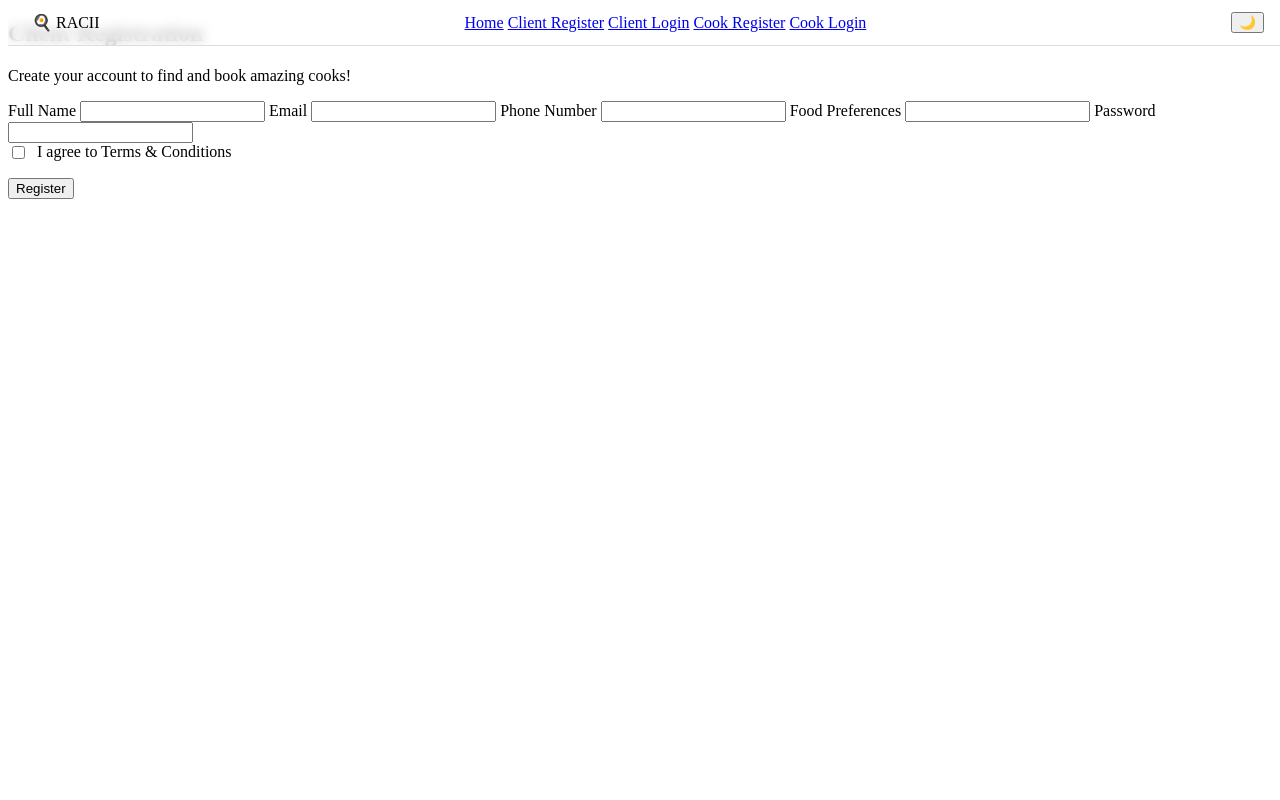
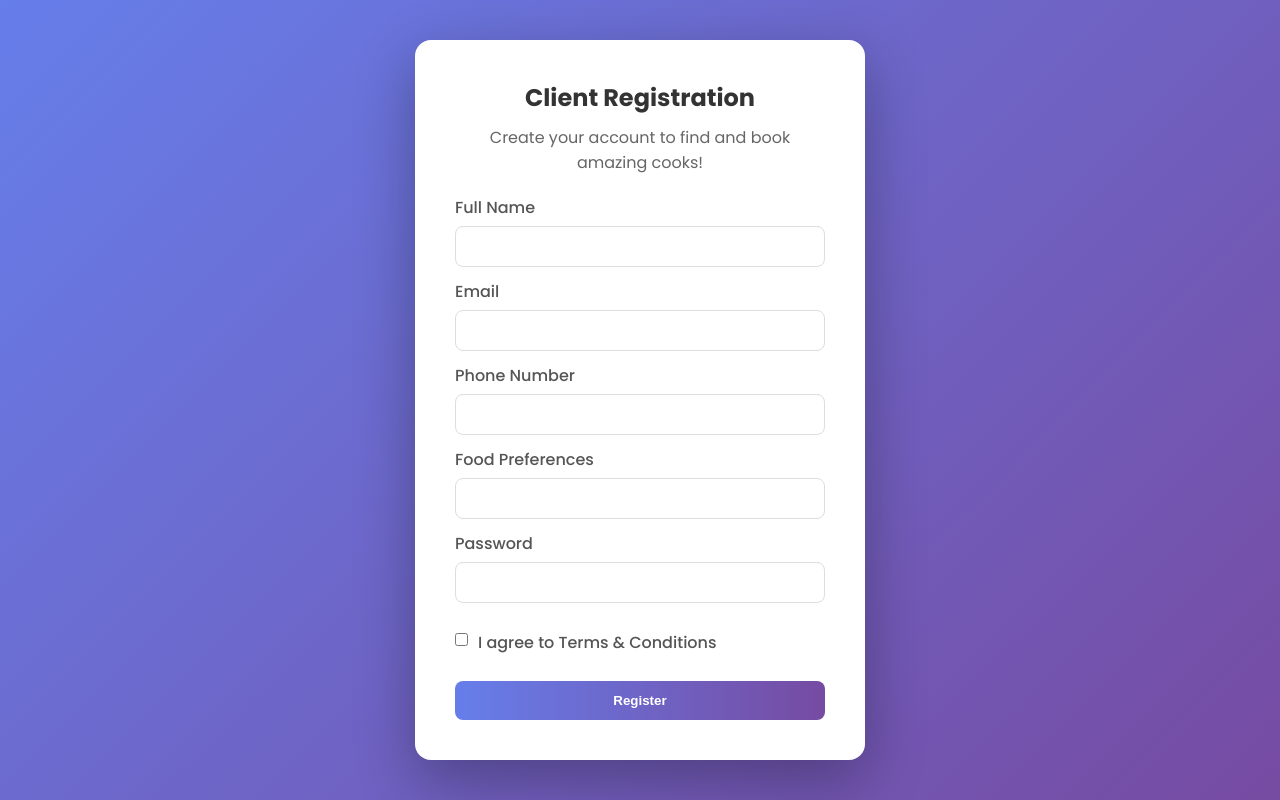
Before and after one commit to manu1699/Racii-website, a website: page client-register.html in a window 1280 px wide. Drawn offline with Linux system fonts and the light colour scheme.

Commit message:
UI update: client register page redesigned like login page

```diff
--- a/client-register.html
+++ b/client-register.html
@@ -4,34 +4,112 @@
 <meta charset="UTF-8">
 <meta name="viewport" content="width=device-width, initial-scale=1.0">
 <title>RACII | Client Register</title>
-  <link rel="stylesheet" href="style.css">
+
+<link href="https://fonts.googleapis.com/css2?family=Poppins:wght@400;500;600;700&display=swap" rel="stylesheet">
 
 <style>
-    .form-group { display:flex; align-items:center; margin-bottom:16px; }
-    .form-group input[type="checkbox"] { margin-right:12px; }
-    .error { color:red; margin-top:10px; display:none; }
-    .success { color:green; margin-top:10px; display:none; }
+* {
+  margin: 0;
+  padding: 0;
+  box-sizing: border-box;
+}
+
+body {
+  font-family: 'Poppins', sans-serif;
+  background: linear-gradient(135deg, #667eea 0%, #764ba2 100%);
+  min-height: 100vh;
+  display: flex;
+  justify-content: center;
+  align-items: center;
+  padding: 20px;
+}
+
+/* FORM BOX */
+.form-container {
+  background: white;
+  border-radius: 16px;
+  padding: 40px;
+  box-shadow: 0 20px 60px rgba(0,0,0,0.3);
+  max-width: 450px;
+  width: 100%;
+}
+
+h2 {
+  text-align: center;
+  margin-bottom: 10px;
+  color: #333;
+}
+
+p {
+  text-align: center;
+  margin-bottom: 20px;
+  color: #666;
+}
+
+label {
+  display: block;
+  margin-top: 12px;
+  margin-bottom: 6px;
+  color: #555;
+  font-weight: 500;
+}
+
+input {
+  width: 100%;
+  padding: 12px 14px;
+  border: 1px solid #ddd;
+  border-radius: 8px;
+}
+
+button {
+  width: 100%;
+  padding: 12px;
+  margin-top: 20px;
+  background: linear-gradient(90deg, #667eea 0%, #764ba2 100%);
+  color: white;
+  border: none;
+  border-radius: 8px;
+  font-weight: 600;
+  cursor: pointer;
+}
+
+button:hover {
+  transform: translateY(-2px);
+}
+
+/* checkbox */
+.form-group {
+  display: flex;
+  align-items: center;
+  margin-top: 15px;
+}
+
+.form-group input {
+  width: auto;
+  margin-right: 10px;
+}
+
+/* messages */
+.error {
+  color: red;
+  margin-top: 10px;
+  display: none;
+  text-align: center;
+}
+
+.success {
+  color: green;
+  margin-top: 10px;
+  display: none;
+  text-align: center;
+}
 </style>
 </head>
 
 <body>
 
-<header>
-  <nav class="nav-bar">
-    <div class="logo">🍳 RACII</div>
-    <div class="links">
-      <a href="index.html">Home</a>
-      <a href="client-register.html" class="active">Client Register</a>
-      <a href="client-login.html">Client Login</a>
-      <a href="cook-register.html">Cook Register</a>
-      <a href="cook-login.html">Cook Login</a>
-    </div>
-    <button id="theme-toggle">🌙</button>
-  </nav>
-</header>
+<div class="form-container">
 
-<section class="form-section">
-  <div class="form-container">
   <h2>Client Registration</h2>
   <p>Create your account to find and book amazing cooks!</p>
 
@@ -54,9 +132,7 @@
 
     <div class="form-group">
       <input type="checkbox" id="terms">
-        <label for="terms">
-          I agree to Terms & Conditions
-        </label>
+      <label for="terms">I agree to Terms & Conditions</label>
     </div>
 
     <button type="submit">Register</button>
@@ -66,7 +142,6 @@
 
   </form>
 </div>
-</section>
 
 <script>
 document.getElementById("client-register-form").addEventListener("submit", async function(e) {
@@ -100,9 +175,7 @@ document.getElementById("client-register-form").addEventListener("submit", async
   try {
     const res = await fetch("http://localhost:3000/api/signup", {
       method: "POST",
-      headers: {
-        "Content-Type": "application/json"
-      },
+      headers: { "Content-Type": "application/json" },
       body: JSON.stringify({
         name,
         email,
@@ -135,3 +208,6 @@ document.getElementById("client-register-form").addEventListener("submit", async
   }
 });
 </script>
+
+</body>
+</html>
```
Lines whose indentation alone changed are shown as unchanged.
